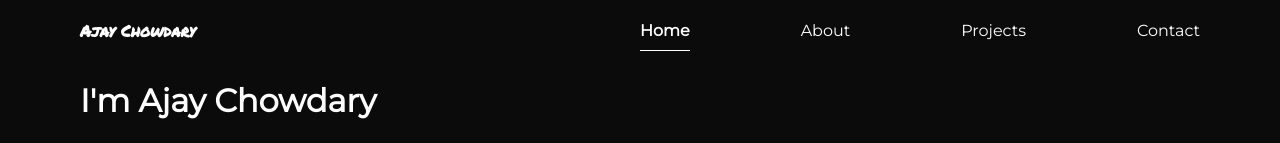
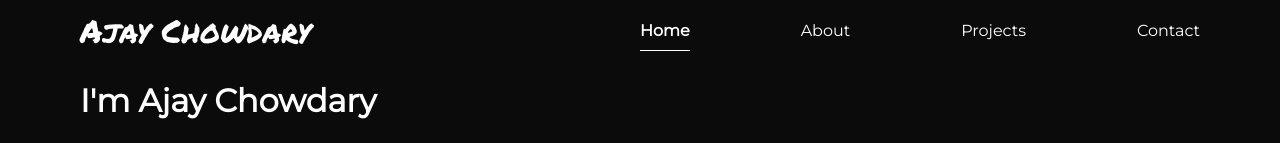
Before and after one commit to ajay-8192/portfolio, a React app: page / in a window 1280 px wide. Shown: the top 143 px of the page. Built offline with nearby package versions, Linux system fonts and the light colour scheme.

Commit message:
font size change for logo

```diff
--- a/src/scss/navbar.module.scss
+++ b/src/scss/navbar.module.scss
@@ -8,7 +8,7 @@
 
   &-logo {
     font-family: 'Permanent Marker', cursive;
-    @extend .text-bold;
+    font-size: xx-large
   }
 
   &-links {
```
Also changed, not shown: 1 other file (tests, documents, lock files or other folders).
